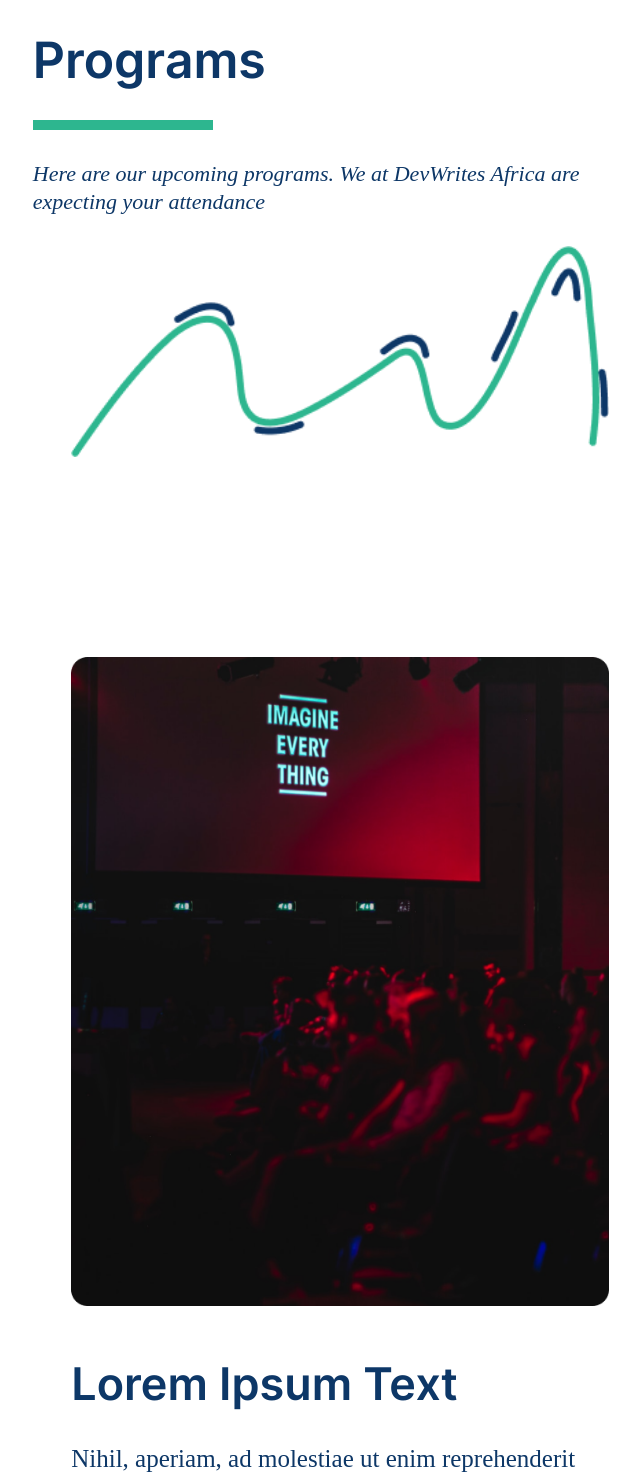
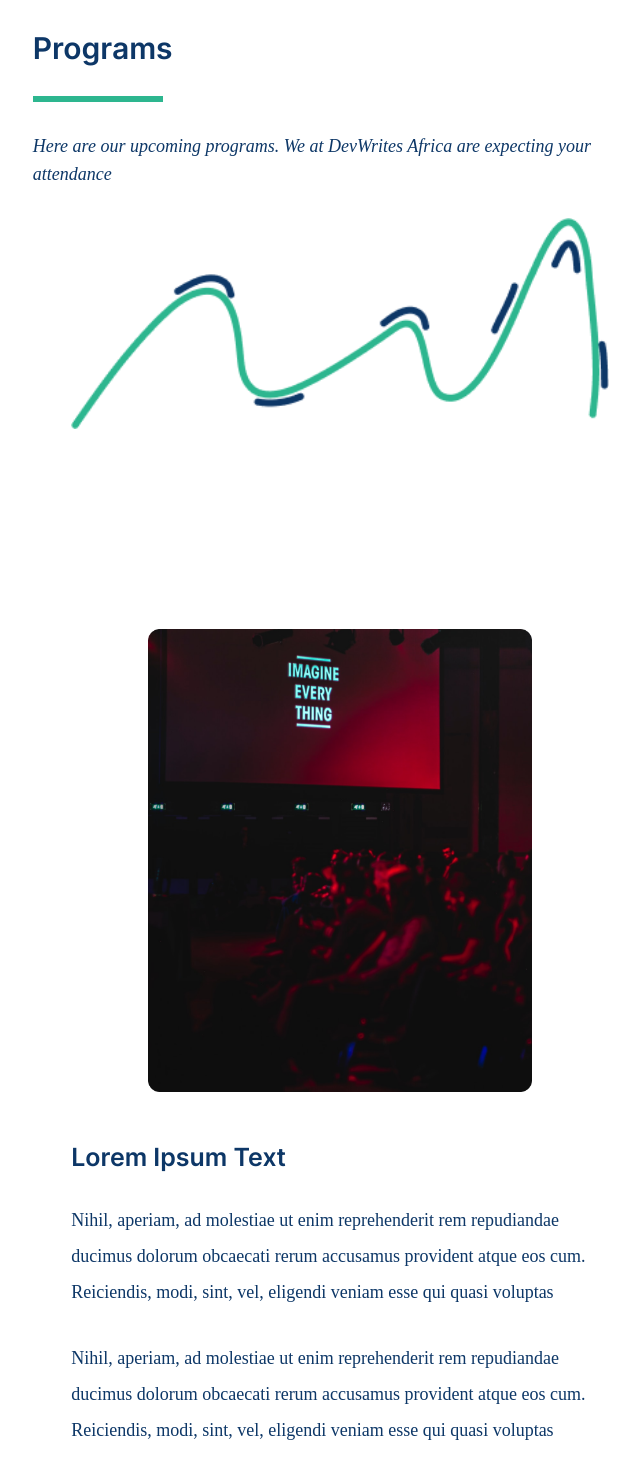
Before and after one commit to Devwrites-Africa/Devwrites, a React (Create React App) app in the folder frontend/: page /programs in a window 768 px wide. Shown: the part 100-1576 px from the top of the page, without its empty margins (44-684 px from the left). Built offline with nearby package versions, Linux system fonts and the light colour scheme.

Commit message:
update font sizes.
changed the font-sizes and images to align well also responsiveness

```diff
--- a/frontend/src/Pages/Programs.css
+++ b/frontend/src/Pages/Programs.css
@@ -28,21 +28,21 @@ body {
 .pg-header {
     color: #0D3767;
     font-weight: 800;
-    font-size: 5.0rem;
+    font-size: 3.0rem;
     font-family: Inter;
 }
 
 .pg-line {
-    width: 180px;
+    width: 130px;
     color: #2DB68F;
-    border: 5px solid #2DB68F;
+    border: 3px solid #2DB68F;
 }
 
 .pg-text {
-    font-size: 2.5rem;
+    font-size: 1.8rem;
     font-weight: 400;
     font-style: italic;
-    width: 50vw;
+    width: 30vw;
     font-family: Futura;
     line-height: 28px;
     color: #0D3767;
@@ -72,14 +72,14 @@ body {
 
 .pg-article-header {
     color: #0D3767;
-    font-size: 5.0rem;
+    font-size: 3.0rem;
     font-weight: 800;
     font-family: Inter;
 }
 
 .pg-article-text {
     color: #0D3767;
-    font-size: 2.4rem;
+    font-size: 1.8rem;
     line-height: 36px;
     font-weight: 400;
     font-family: Futura;
@@ -90,25 +90,25 @@ body {
     background-color: #2DB68F;
     border-radius: 75px;
     border: none;
-    width: 65%;
-    padding-top: 20px;
-    padding-bottom: 20px;
+    width: 50%;
+    padding-top: 15px;
+    padding-bottom: 15px;
     color: #F5F5F5;
-    font-size: 2.0rem;
+    font-size: 1.5rem;
     font-weight: 800;
     font-family: Inter;
     cursor: pointer;
 }
 
 .pg-article-img {
-    width: 30%;
+    width: 25%;
 }
 
 .programs-bg {
     background-image:
         url("https://images.unsplash.com/photo-1620121692029-d088224ddc74?ixlib=rb-4.0.3&ixid=MnwxMjA3fDB8MHxwaG90by1wYWdlfHx8fGVufDB8fHx8&auto=format&fit=crop&w=1032&q=80");
     border-radius: 15px;
-    width: 80%;
+    width: 70%;
     padding-top: 100px;
     padding-bottom: 100px;
     margin-left: auto;
@@ -120,9 +120,9 @@ body {
 .programs-bg-1 {
     background: rgba(0, 0, 0, 0.67);
     backdrop-filter: blur(4.5px);
-    padding-top: 50px;
-    padding-bottom: 50px;
-    width: 50%;
+    padding-top: 20px;
+    padding-bottom: 20px;
+    width: 40%;
     margin-left: auto;
     margin-right: auto;
     border-radius: 15px;
@@ -132,9 +132,9 @@ body {
     color: #F5F5F5;
     margin-left: auto;
     margin-right: auto;
-    line-height: 43px;
-    width: 60%;
-    font-size: 3.6rem;
+    width: 40%;
+    line-height: 30px;
+    font-size: 2.4rem;
     font-weight: 800;
     text-align: center;
 }
@@ -152,7 +152,7 @@ body {
     }
 
     .pg-text {
-        font-size: 2.0rem;
+        font-size: 1.8rem;
         width: 80vw;
     }
 
@@ -173,23 +173,23 @@ body {
     }
 
     .pg-article-header {
-        font-size: 3.5rem;
+        font-size: 2.5rem;
     }
 
     .pg-article-text {
-        font-size: 2.0rem;
+        font-size: 1.8rem;
         width: 80vw;
     }
 
     .pg-article-btn {
-        font-size: 1.8rem;
+        font-size: 1.5rem;
         font-weight: 800;
-        width: 100%;
+        width: 90%;
     }
 
     .pg-article-img {
-        width: 70%;
-        height: 50vh;
+        width: 80%;
+        /* height: 50vh; */
     }
 
     .programs-bg-1 {
@@ -197,7 +197,7 @@ body {
     }
 
     .programs-text {
-        font-size: 2.8rem;
+        font-size: 1.8rem;
     }
 }
 
@@ -210,7 +210,7 @@ body {
     }
 
     .pg-text {
-        font-size: 2.2rem;
+        font-size: 1.8rem;
         width: 80vw;
     }
 
@@ -231,21 +231,21 @@ body {
     }
 
     .pg-article-header {
-        font-size: 4.5rem;
+        font-size: 2.5rem;
     }
 
     .pg-article-text {
-        font-size: 2.5rem;
+        font-size: 1.8rem;
         width: 70vw;
     }
 
     .pg-article-btn {
-        font-size: 2.0rem;
-        width: 100%;
+        font-size: 1.5rem;
+        width: 80%;
     }
 
     .pg-article-img {
-        width: 70%;
+        width: 50%;
     }
 
     .programs-bg-1 {
@@ -253,26 +253,26 @@ body {
     }
 
     .programs-text {
-        font-size: 2.8rem;
-        width: 40%;
+        font-size: 1.8rem;
+        width: 30%;
     }
 }
 
 @media screen and (min-width: 896px) and (max-width: 1200px) {
     .pg-article-header {
-        font-size: 4.8rem;
+        font-size: 2.5rem;
     }
 
     .pg-article-text {
-        font-size: 2.2rem;
+        font-size: 1.8rem;
     }
 
     .pg-article-btn {
-        width: 80%;
-        font-size: 2.0rem;
+        width: 90%;
+        font-size: 1.8rem;
     }
 
     .pg-article-img {
-        width: 40%;
+        width: 25%;
     }
 }
```
